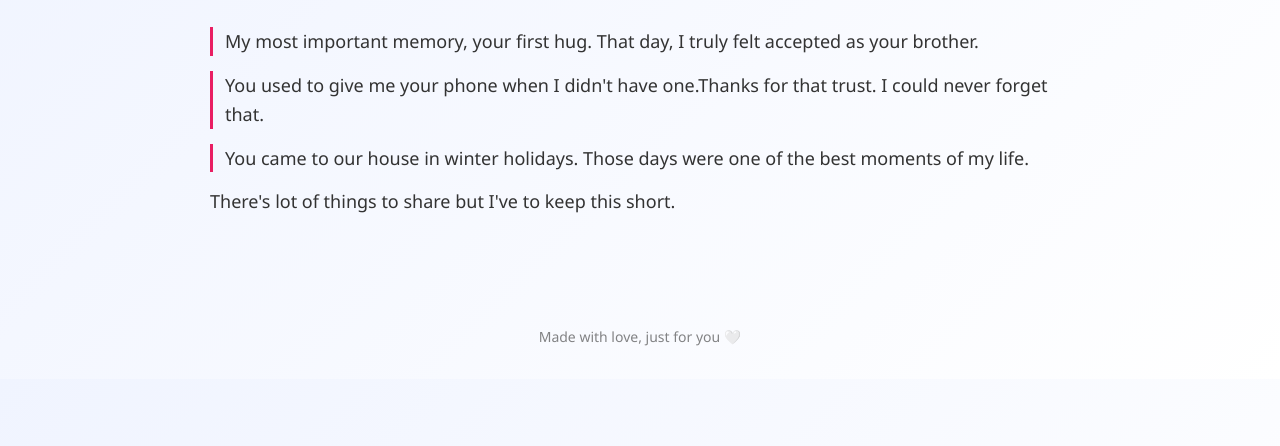
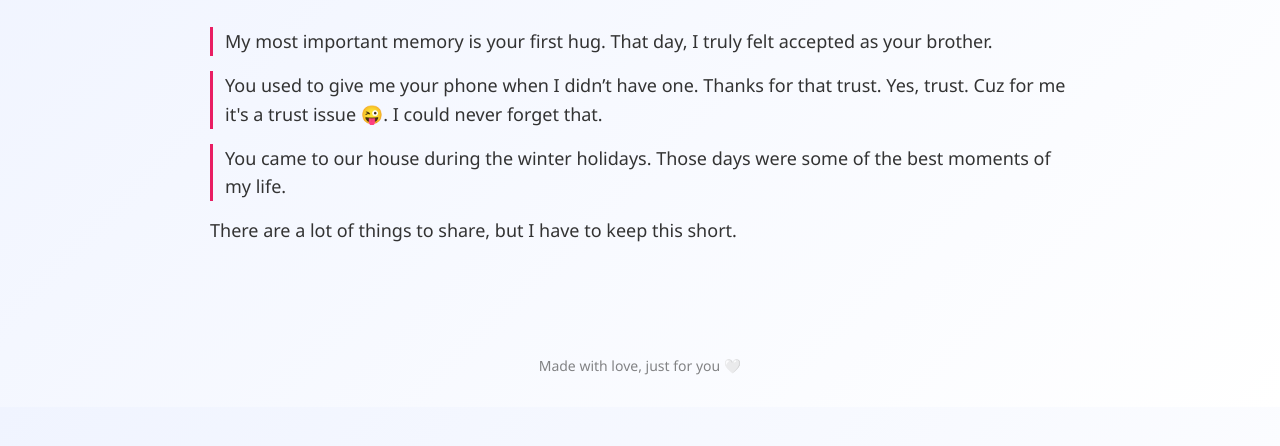
Before and after one commit to dtsuga78/birthday-site, a plain HTML site: page memories.html in a window 1280 px wide. Shown: the part 134-580 px from the top of the page. Drawn offline with Linux system fonts and the light colour scheme.

Commit message:
Pages update

```diff
--- a/memories.html
+++ b/memories.html
@@ -23,11 +23,25 @@
     <h1>Some beutiful memories</h1>
 
     <ul class="memories">
-	<li>My most important memory, your first hug. That day, I truly felt accepted as your brother.</li>
-	<li>You used to give me your phone when I didn't have one.Thanks for that trust. I could never forget that.</li>
-	<li>You came to our house in winter holidays. Those days were one of the best moments of my life.</li>
-    </ul>
-	<p>There's lot of things to share but I've to keep this short.</p>
+  <li>
+    My most important memory is your first hug.
+    That day, I truly felt accepted as your brother.
+  </li>
+
+  <li>
+    You used to give me your phone when I didn’t have one.
+    Thanks for that trust. Yes, trust. Cuz for me it's a trust issue 😜.
+I could never forget that.
+  </li>
+
+  <li>
+    You came to our house during the winter holidays.
+    Those days were some of the best moments of my life.
+  </li>
+</ul>
+<p>
+There are a lot of things to share, but I have to keep this short.
+</p>
 </div>
 <footer class="site-footer">
   Made with love, just for you 🤍
```
Also changed, not shown: index.html (+6 -3 lines), message.html (+1 -1 lines), surprise.html (+2 -2 lines).
